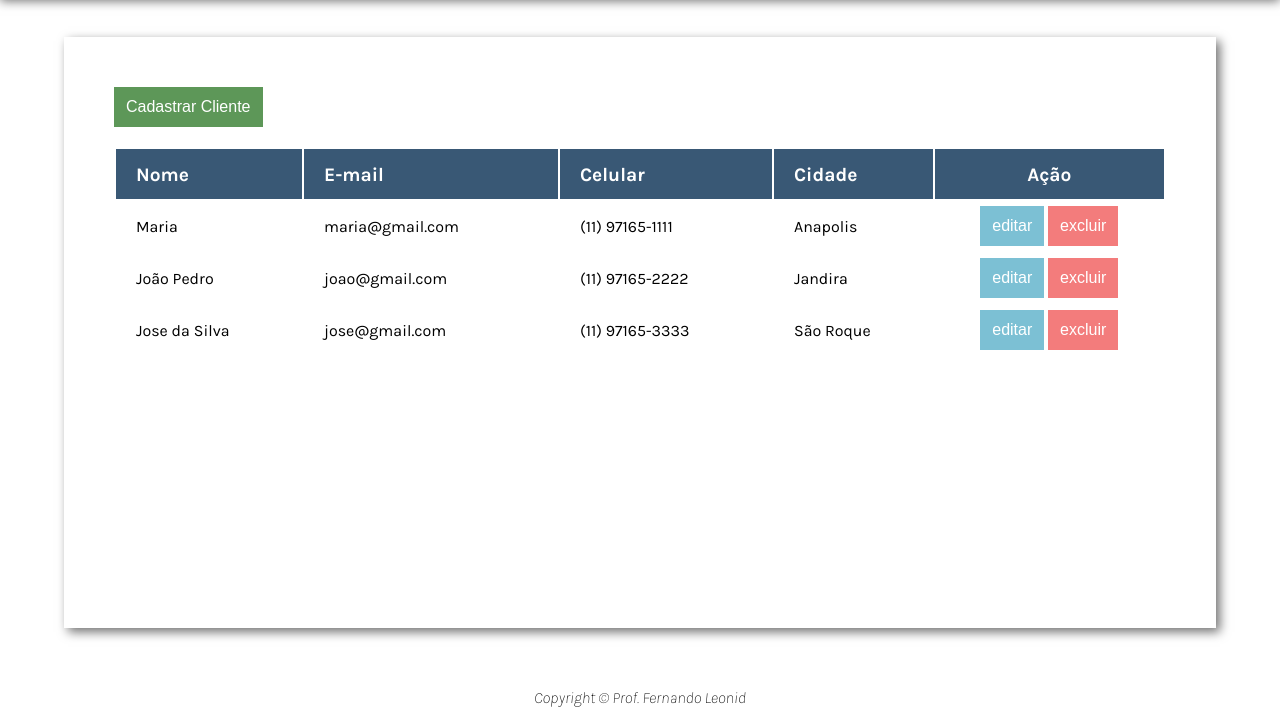
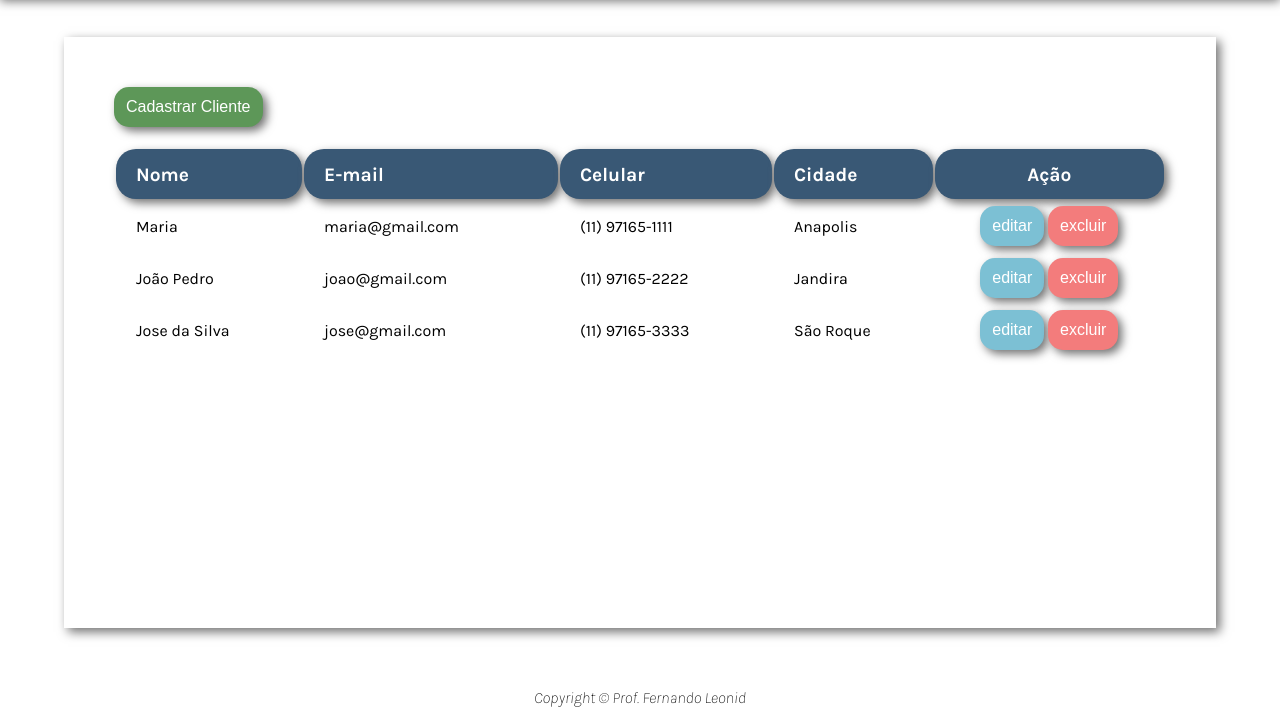
Before and after one commit to VinicinBraga/Mini-Projeto---CRUD, a plain HTML site: page index.html in a window 1280 px wide. Shown: the part 73-800 px from the top of the page. Drawn offline with Linux system fonts and the light colour scheme.

Commit message:
Melhorando o css

```diff
--- a/css/button.css
+++ b/css/button.css
@@ -7,6 +7,8 @@
   font-size: 1rem;
   cursor: pointer;
   transition: box-shadow 0.6s ease;
+  border-radius: 15px;
+  box-shadow: 4px 4px 10px var(--shadow-color);
 }
 
 .button.green {
--- a/css/main.css
+++ b/css/main.css
@@ -7,7 +7,7 @@
 :root {
   --primary-color: #395875;
   --background-color: rgb(255, 255, 255);
-  --secundary-color: #e6e6e6;
+  --secundary-color: #dcf8e7;
   --shadow-color: rgb(114, 114, 114);
   --main-text-color: rgb(255, 255, 255);
 }
--- a/css/records.css
+++ b/css/records.css
@@ -10,6 +10,8 @@
   padding-left: 20px;
   font-size: 1.2rem;
   color: var(--main-text-color);
+  border-radius: 20px;
+  box-shadow: 4px 4px 10px var(--shadow-color);
 }
 .records td {
   height: 50px;
```
